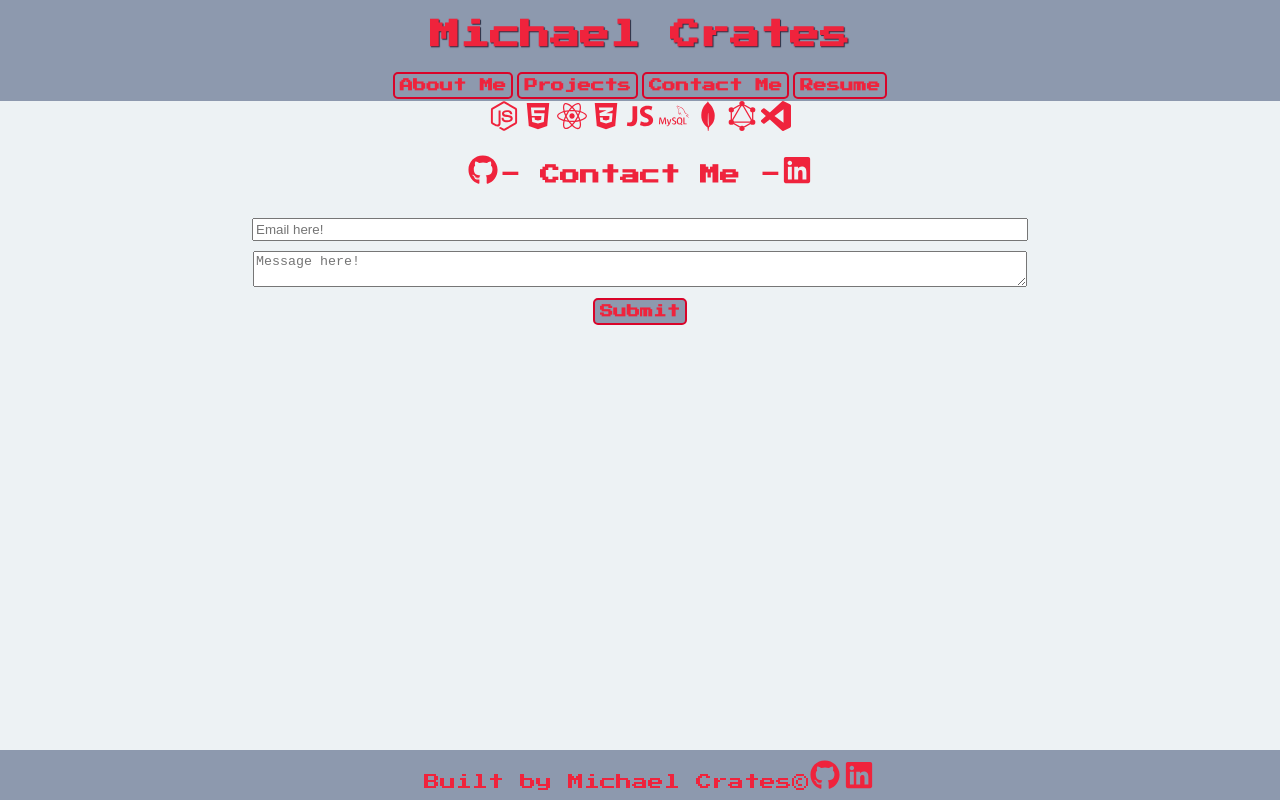
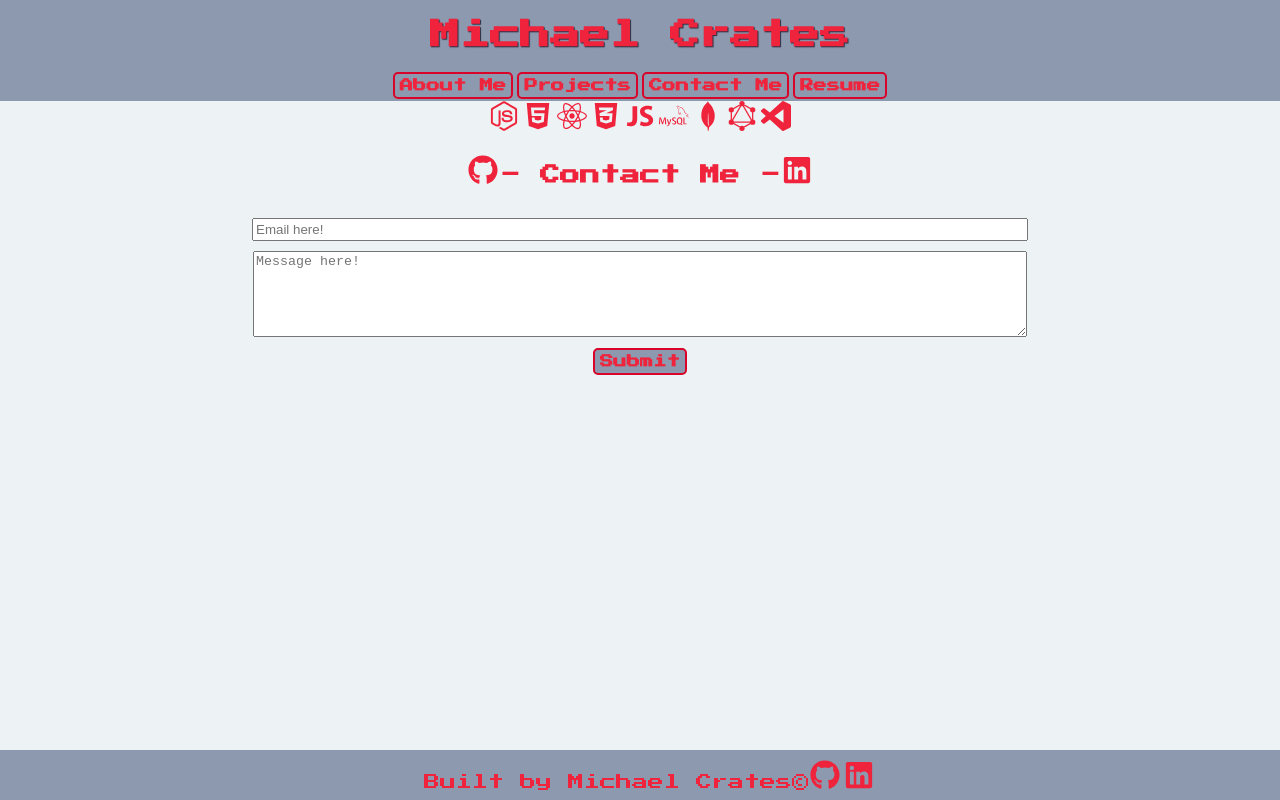
Before and after one commit to Cratesy/react-portfolio, a React (Create React App) app: page /contact-me in a window 1280 px wide. Built offline with nearby package versions, Linux system fonts and the light colour scheme.

Commit message:
added a contact form

```diff
--- a/src/components/ContactMe/index.css
+++ b/src/components/ContactMe/index.css
@@ -16,3 +16,7 @@
   margin: 5px;
   width: 60vw;
 }
+
+.message {
+  height: 10vh;
+}
--- a/src/components/ContactMe/index.js
+++ b/src/components/ContactMe/index.js
@@ -24,7 +24,7 @@ const ContactMe = () => {
       </div>
       <div>
         <textarea
-          className="input-box"
+          className="input-box message"
           id="message"
           name="message"
           placeholder="Message here!"
```
